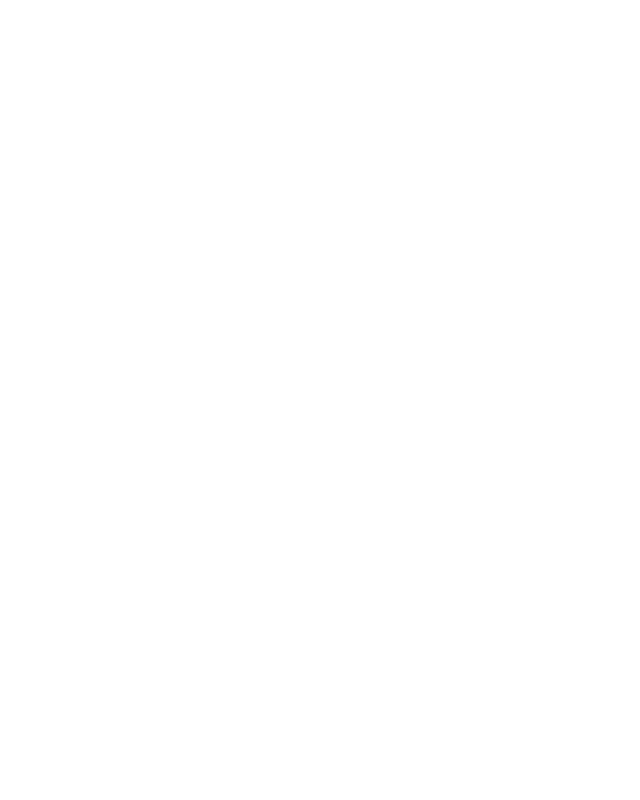
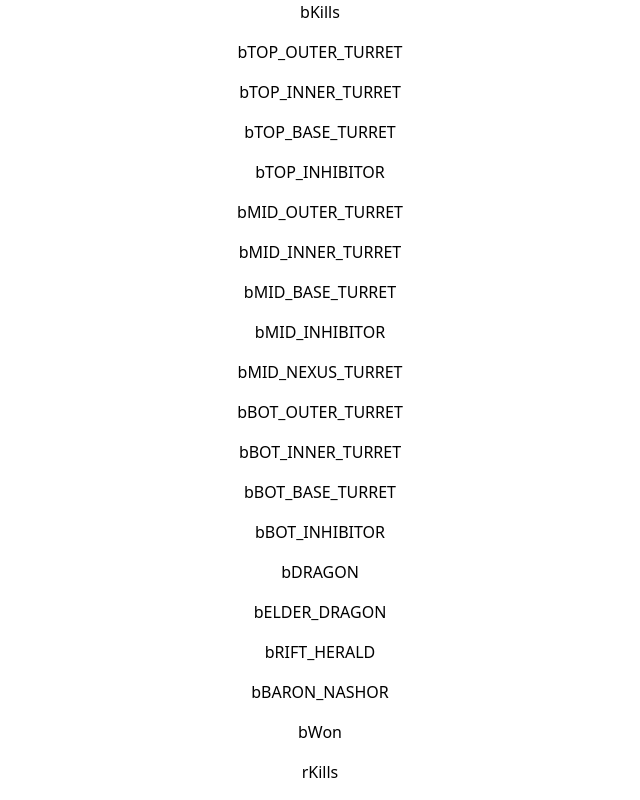
Before and after one commit to Devwulf/capstone-frontend, a React (Create React App) app: page / in a window 1280 px wide. Shown: the top 800 px of the page, without its empty margins (320-960 px from the left). Built offline with nearby package versions, Linux system fonts and the light colour scheme.

Commit message:
Added PolicyState component

```diff
--- a/src/components/Policies.tsx
+++ b/src/components/Policies.tsx
@@ -8,7 +8,8 @@
 }
 
 type PoliciesState = {
-    policies: IPoliciesModel;
+    policiesModel: IPoliciesModel;
+    isLoading: boolean;
 }
 
 export default class Policies extends React.Component<PoliciesProps, PoliciesState> {
@@ -16,23 +17,25 @@
         super(props);
 
         this.state = {
-            policies: new DummyPoliciesModel()
+            policiesModel: new DummyPoliciesModel(),
+            isLoading: true
         };
     }
 
     async componentDidMount(): Promise<void> {
-        await this.state.policies.retrieveBestPolicies();
+        await this.state.policiesModel.retrieveBestPolicies();
+        this.setState({isLoading: false});
     }
 
     render(): JSX.Element {
-        const { policies } = this.state;
-        const policySchemas = policies.getSchema().policies;
+        const { policiesModel } = this.state;
+        const policySchemas = policiesModel.getSchema().policies;
 
         return (
-            <div className="flex flex-col">
+            <div className="flex flex-row">
                 {policySchemas.map((policy, index) => (
                     <div key={index} className="mb-4">
-                        <Policy policy={policy} />
+                        <Policy policy={policy} showAction />
                     </div>
                 ))}
             </div>
--- a/src/components/Policy.tsx
+++ b/src/components/Policy.tsx
@@ -3,6 +3,12 @@
 
 type PolicyProps = {
     policy: PolicySchema;
+    isSelected?: boolean;
+    showState?: boolean;
+    showAction?: boolean;
+    showProbability?: boolean;
+    showQValue?: boolean;
+    showGoldAdv?: boolean;
 }
 
 type PolicyState = {
@@ -19,15 +25,15 @@
     }
 
     render(): JSX.Element {
-        const { policy } = this.props;
+        const { policy, isSelected = false, showState = false, showAction = false, showProbability = false, showQValue = false, showGoldAdv = false } = this.props;
 
         return (
-            <div className="flex flex-col items-center w-full">
-                <span className="">{policy.state}</span>
-                <span className="">{policy.action}</span>
-                <span className="">{policy.probability}</span>
-                <span className="">{policy.qValue}</span>
-                <span className="">{policy.goldAdv}</span>
+            <div className={`flex flex-col items-center w-full ${isSelected ? "bg-blue-700 text-gray-200" : ""}`}>
+                <span className={`${showState ? "" : "hidden"}`}>{policy.state}</span>
+                <span className={`${showAction ? "" : "hidden"}`}>{policy.action}</span>
+                <span className={`${showProbability ? "" : "hidden"}`}>{policy.probability}</span>
+                <span className={`${showQValue ? "" : "hidden"}`}>{policy.qValue}</span>
+                <span className={`${showGoldAdv ? "" : "hidden"}`}>{policy.goldAdv}</span>
             </div>
         );
     }
--- /dev/null
+++ b/src/components/PolicyState.tsx
@@ -0,0 +1,52 @@
+import React from "react";
+import { PolicySchema } from "../models/Policy";
+import { Action } from "../utils/Enums";
+import Policy from "./Policy";
+
+type PolicyStateProps = {
+    state: number;
+    selectedAction: Action;
+}
+
+type PolicyStateState = {
+
+}
+
+export default class PolicyState extends React.Component<PolicyStateProps, PolicyStateState> {
+    constructor(props: PolicyStateProps) {
+        super(props);
+
+        this.state = {
+
+        };
+    }
+
+    render(): JSX.Element {
+        const { state, selectedAction } = this.props;
+        const allSchemas: PolicySchema[] = [];
+        for (const value in Action) {
+            if (!isNaN(Number(value)))
+                continue;
+
+            const schema: PolicySchema = { state: state, action: value, probability: 1, qValue: 0, goldAdv: "Even" };
+            allSchemas.push(schema);
+        }
+
+        console.log(allSchemas);
+
+        return (
+            <div className="flex flex-col">
+                {allSchemas.map((value, index) => (
+                    <div key={index} className="mb-4">
+                        {(value.action === Action[selectedAction] &&
+                            <Policy policy={value} isSelected showAction />
+                        ) ||
+                        (value.action !== Action[selectedAction] &&
+                            <Policy policy={value} showAction />
+                        )}
+                    </div>
+                ))}
+            </div>
+        );
+    }
+}
--- a/src/pages/TestPage.tsx
+++ b/src/pages/TestPage.tsx
@@ -1,5 +1,7 @@
 import React from "react";
 import Policies from "../components/Policies";
+import PolicyState from "../components/PolicyState";
+import { Action } from "../utils/Enums";
 
 type TestPageProps = {
 
@@ -21,7 +23,7 @@
     render(): JSX.Element {
         return (
             <div className="">
-                <Policies />
+                <PolicyState state={0} selectedAction={Action.rWon} />
             </div>
         );
     }
--- /dev/null
+++ b/src/utils/Enums.ts
@@ -0,0 +1,40 @@
+export enum Action {
+    bKills,
+    bTOP_OUTER_TURRET,
+    bTOP_INNER_TURRET,
+    bTOP_BASE_TURRET,
+    bTOP_INHIBITOR,
+    bMID_OUTER_TURRET,
+    bMID_INNER_TURRET,
+    bMID_BASE_TURRET,
+    bMID_INHIBITOR,
+    bMID_NEXUS_TURRET,
+    bBOT_OUTER_TURRET,
+    bBOT_INNER_TURRET,
+    bBOT_BASE_TURRET,
+    bBOT_INHIBITOR,
+    bDRAGON,
+    bELDER_DRAGON,
+    bRIFT_HERALD,
+    bBARON_NASHOR,
+    bWon,
+    rKills,
+    rTOP_OUTER_TURRET,
+    rTOP_INNER_TURRET,
+    rTOP_BASE_TURRET,
+    rTOP_INHIBITOR,
+    rMID_OUTER_TURRET,
+    rMID_INNER_TURRET,
+    rMID_BASE_TURRET,
+    rMID_INHIBITOR,
+    rMID_NEXUS_TURRET,
+    rBOT_OUTER_TURRET,
+    rBOT_INNER_TURRET,
+    rBOT_BASE_TURRET,
+    rBOT_INHIBITOR,
+    rDRAGON,
+    rELDER_DRAGON,
+    rRIFT_HERALD,
+    rBARON_NASHOR,
+    rWon
+}
```
Also changed, not shown: src/models/Policies.ts (line endings or trailing spaces).
